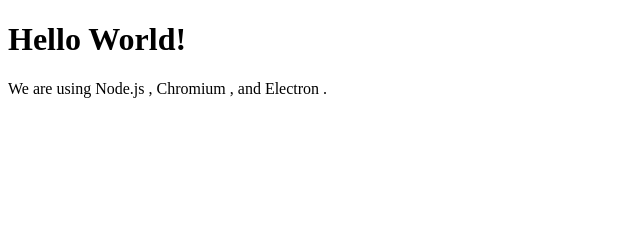
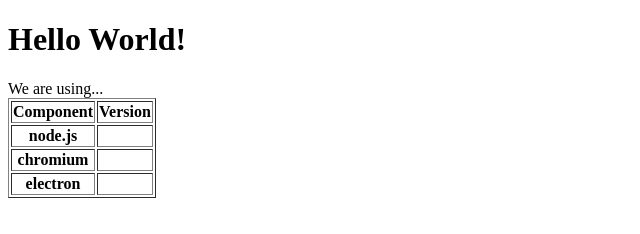
Before and after one commit to percebus/electron-tutorial-app, an Electron app: page src/index.html in a window 800 px wide. Shown: the whole page, without its empty margins (0-640 px from the left). Drawn offline with Linux system fonts and the light colour scheme.

Commit message:
refactor(app)

```diff
--- a/package.json
+++ b/package.json
@@ -11,6 +11,9 @@
     "electron": "electron .",
     "prestart": "npm run lint",
     "start": "npm run electron"
+  },
+  "standard": {
+    "globals": ["arguments"]
   },
   "repository": {
     "type": "git",
--- a/src/index.html
+++ b/src/index.html
@@ -8,8 +8,35 @@
   </head>
   <body>
     <h1>Hello World!</h1>
-    We are using Node.js <span id="node-version"></span>,
-    Chromium <span id="chrome-version"></span>,
-    and Electron <span id="electron-version"></span>.
+    We are using...
+    <table border="1">
+      <thead>
+        <tr>
+          <th>Component</th>
+          <th>Version</th>
+        </tr>
+      </thead>
+      <tbody>
+        <tr>
+          <th>node.js</th>
+          <td>
+            <span id="node-version"></span>
+          </td>
+        </tr>
+        <tr>
+          <th>chromium</th>
+          <td>
+            <span id="chrome-version"></span>
+          </td>
+        </tr>
+        <tr>
+          <th>electron</th>
+          <td>
+            <span id="electron-version"></span>
+          </td>
+        </tr>
+
+      </tbody>
+    </table>
   </body>
 </html>
```
Also changed, not shown: src/app/main.js (+28 -14 lines), src/app/preload.js (+4 -3 lines), README.md, README/win32.png (added).
